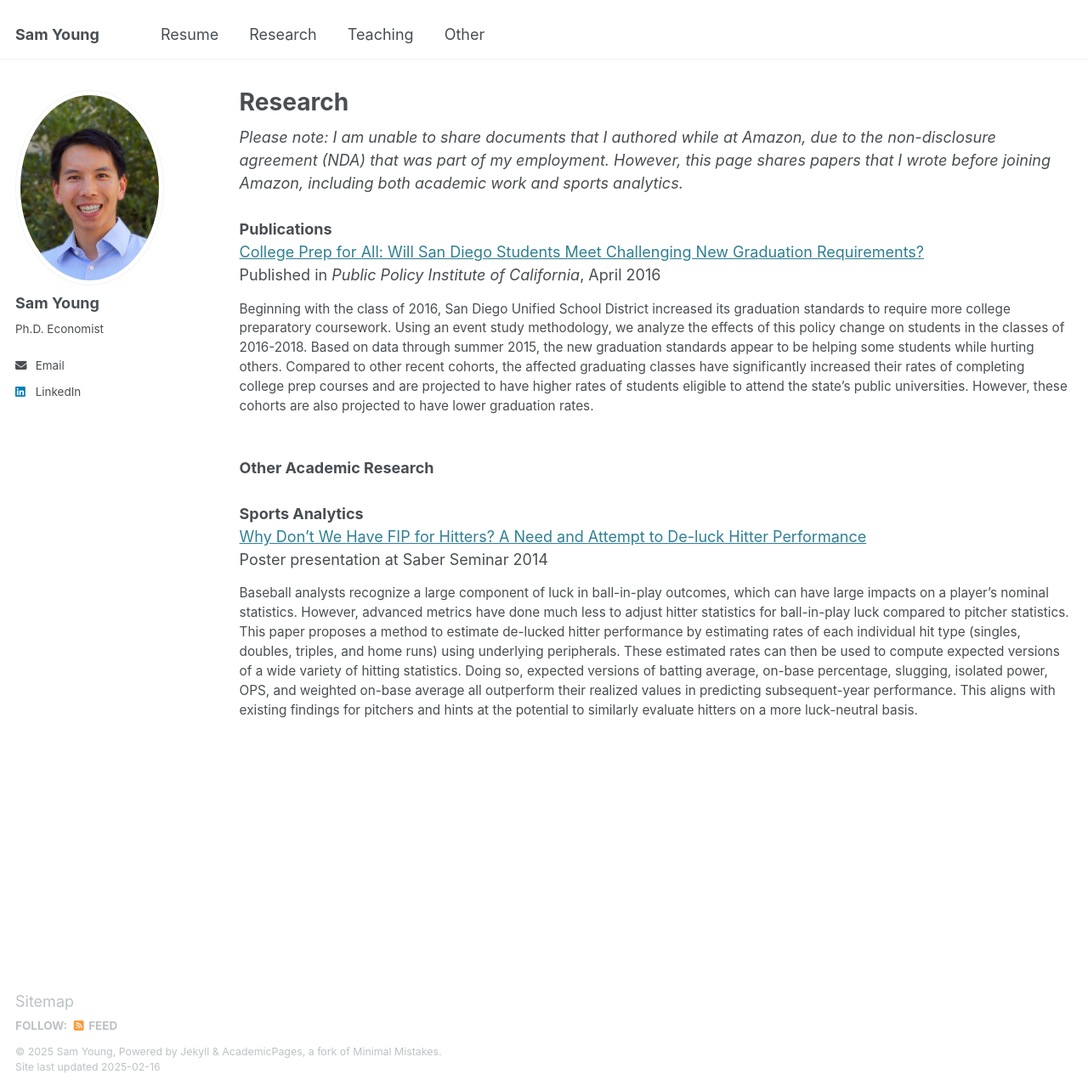
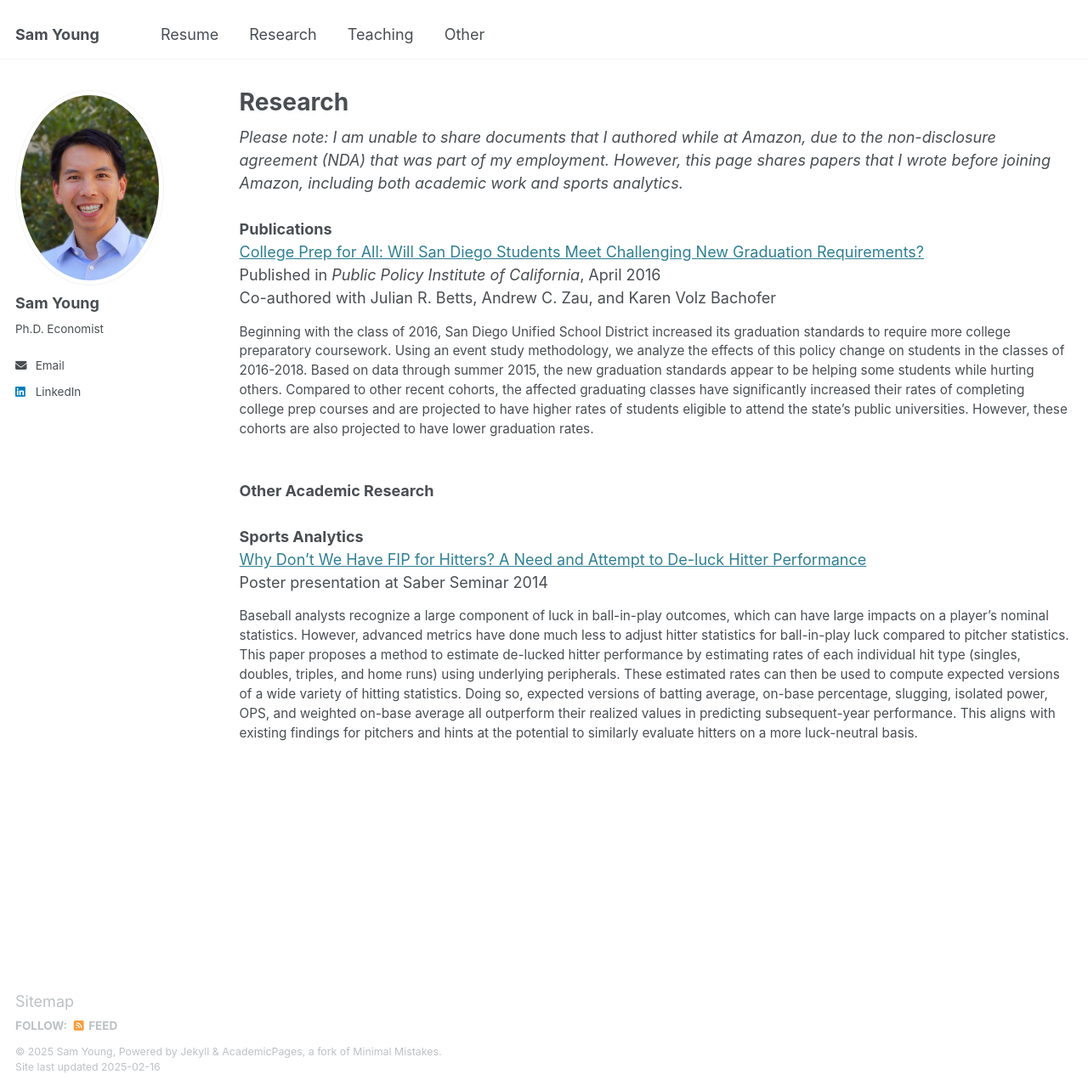
Before and after one commit to sam-young-econ/sam-young-econ.github.io, a Jekyll site: the page built from _pages/research.html, in a window 1280 px wide and 1284 px high. Shown: the whole window at 85% size. Built offline with Jekyll 4.4.1, drawn with Linux system fonts in a browser that asks for light colours.

Commit message:
Add co-author info for A-G paper

```diff
--- a/_pages/research.html
+++ b/_pages/research.html
@@ -13,6 +13,8 @@ author_profile: true
 <a href="http://sam-young-econ.github.io/files/PPIC%20College%20Prep%20for%20All%20A-G.pdf">College Prep for All: Will San Diego Students Meet Challenging New Graduation Requirements?</a>
 <br>
 Published in <i>Public Policy Institute of California</i>, April 2016
+<br>
+Co-authored with Julian R. Betts, Andrew C. Zau, and Karen Volz Bachofer
 <p style="font-size: 0.85em;">Beginning with the class of 2016, San Diego Unified School District increased its graduation standards to require more college preparatory coursework. Using an event study methodology, we analyze the effects of this policy change on students in the classes of 2016-2018. Based on data through summer 2015, the new graduation standards appear to be helping some students while hurting others. Compared to other recent cohorts, the affected graduating classes have significantly increased their rates of completing college prep courses and are projected to have higher rates of students eligible to attend the state’s public universities. However, these cohorts are also projected to have lower graduation rates.</p>
 
 <br>
```
